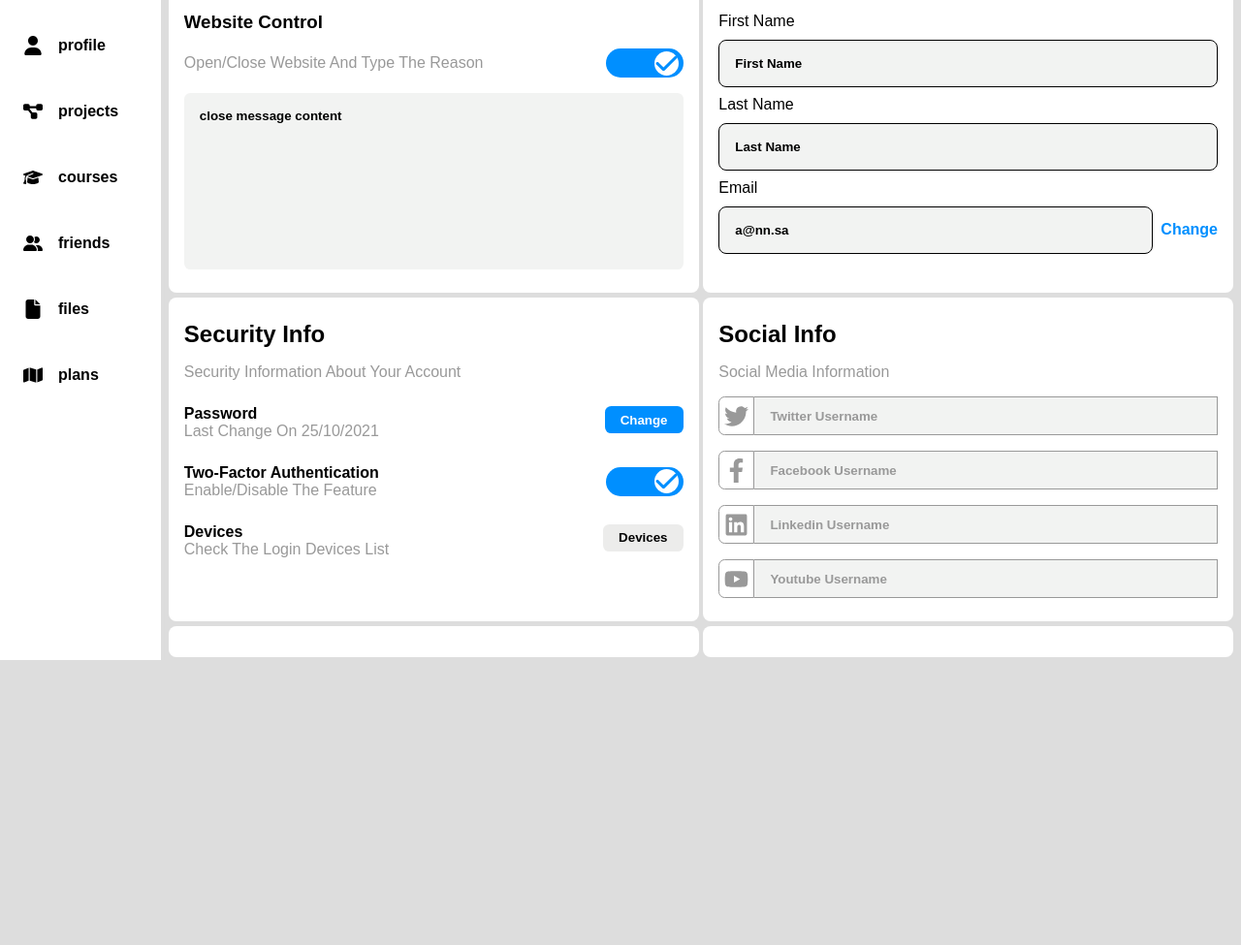
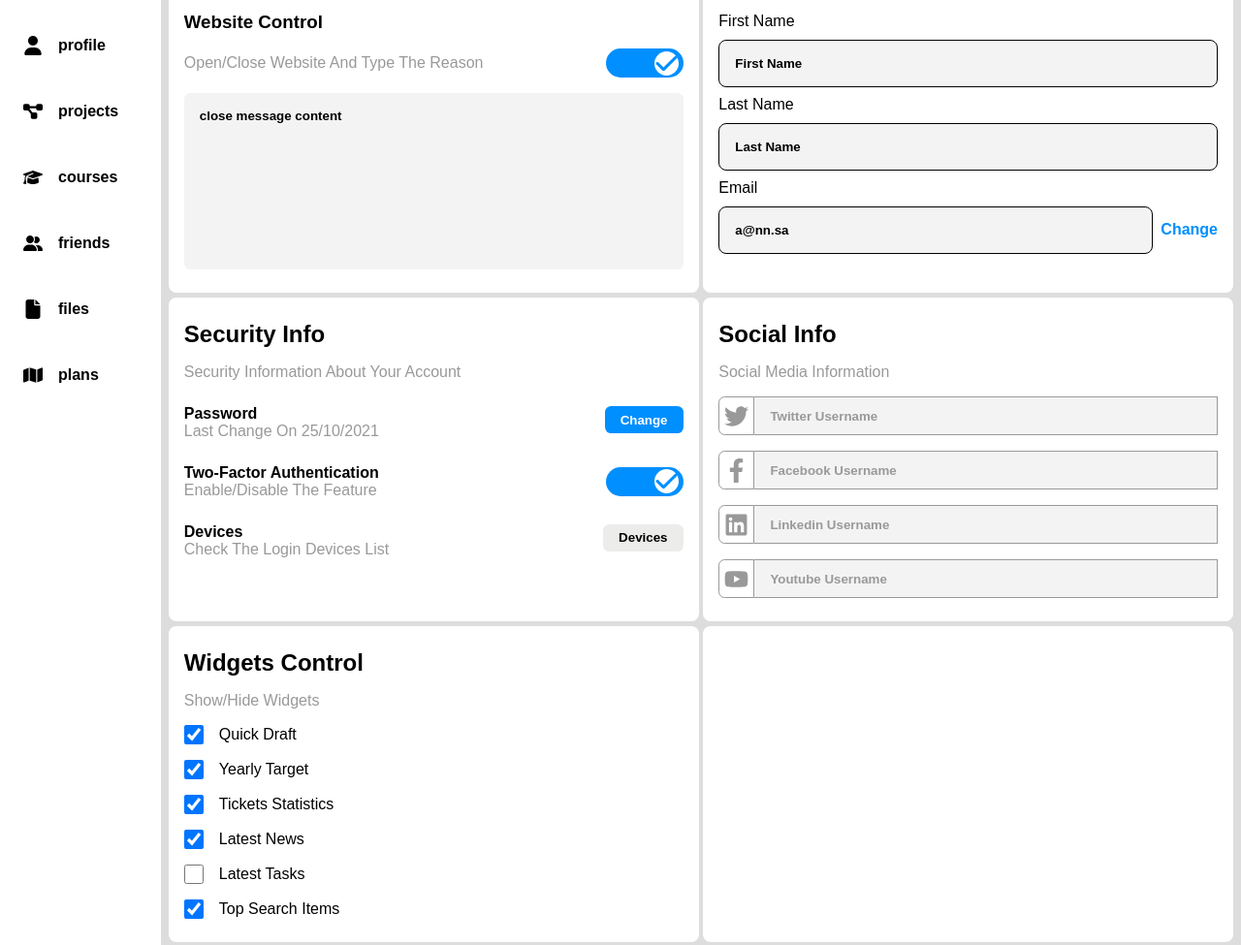
Before and after one commit to the-phoenix-coder/dashboardTheme, a plain HTML site: page HTML/setting.html in a window 1280 px wide. Shown: the part 209-1184 px from the top of the page at 97% size. Before the commit the page ends 890 px from the top, so only its background shows below. Drawn offline with Linux system fonts and the light colour scheme.

Commit message:
Widgets Control section was added

```diff
--- a/CSS/dashboard.css
+++ b/CSS/dashboard.css
@@ -666,3 +666,11 @@ Start Settings Page
 .box.social-info .social-box input::placeholder {
     color: #999;
 }
+input[type='checkbox'] {
+    margin-right: 1rem;
+    width: 20px;
+    height: 20px;
+}
+label {
+    user-select: none;
+}
--- a/HTML/setting.html
+++ b/HTML/setting.html
@@ -158,7 +158,34 @@
                     <input type="text" placeholder="Youtube Username">
                 </div>
             </div>
-            <div class="box"></div>
+            <div class="box">
+                <h1>Widgets Control</h1>
+                <p>Show/Hide Widgets</p>
+                <div class="even-column">
+                    <input type="checkbox" id="draft" value="quick darft" checked>
+                    <label for="draft">Quick Draft</label>
+                </div>
+                <div class="even-column">
+                    <input type="checkbox" id="target" value="yearly target" checked>
+                    <label for="target">Yearly Target</label>
+                </div>
+                <div class="even-column">
+                    <input type="checkbox" id="state" value="tickets statistics" checked>
+                    <label for="state">Tickets Statistics</label>
+                </div>
+                <div class="even-column">
+                    <input type="checkbox" id="new" value="latest news" checked>
+                    <label for="new">Latest News</label>
+                </div>
+                <div class="even-column">
+                    <input type="checkbox" id="task" value="latest tasks">
+                    <label for="task">Latest Tasks</label>
+                </div>
+                <div class="even-column">
+                    <input type="checkbox" id="item" value="top search items" checked>
+                    <label for="item">Top Search Items</label>
+                </div>
+            </div>
             <div class="box"></div>
         </div>
     </section>
```
